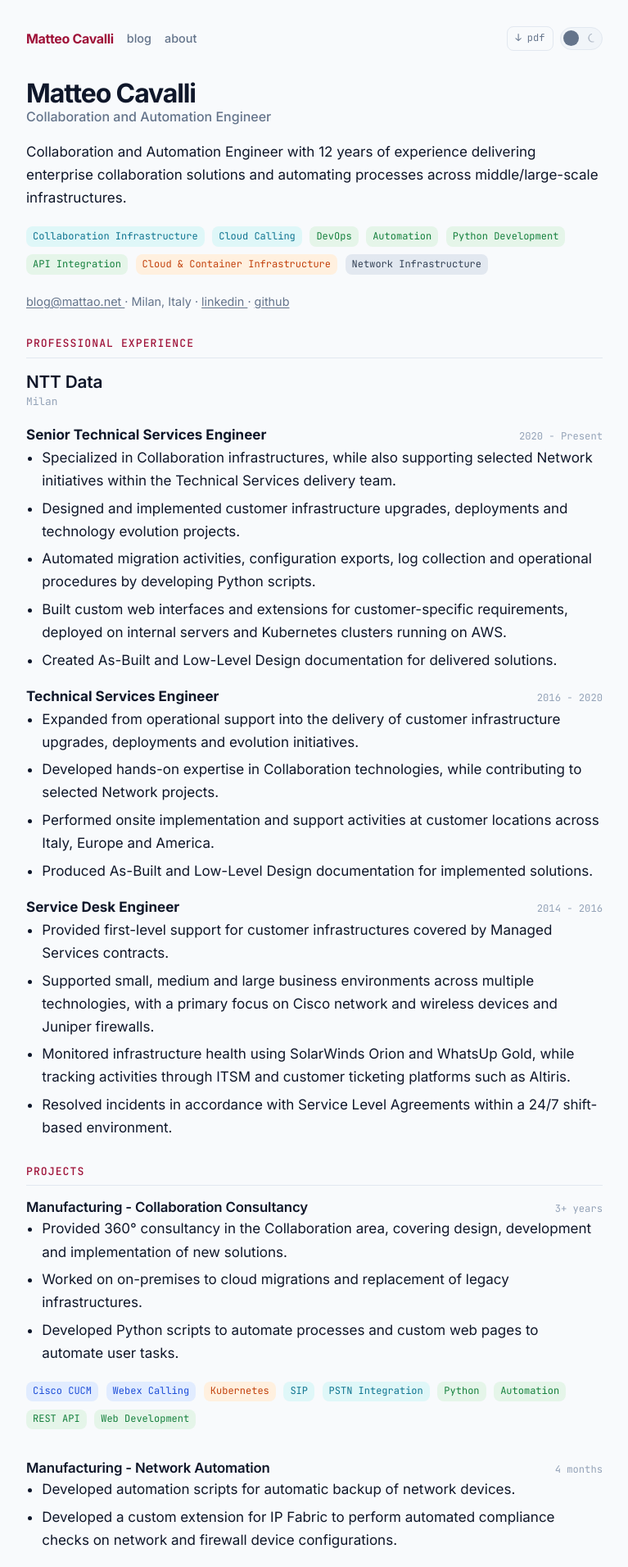
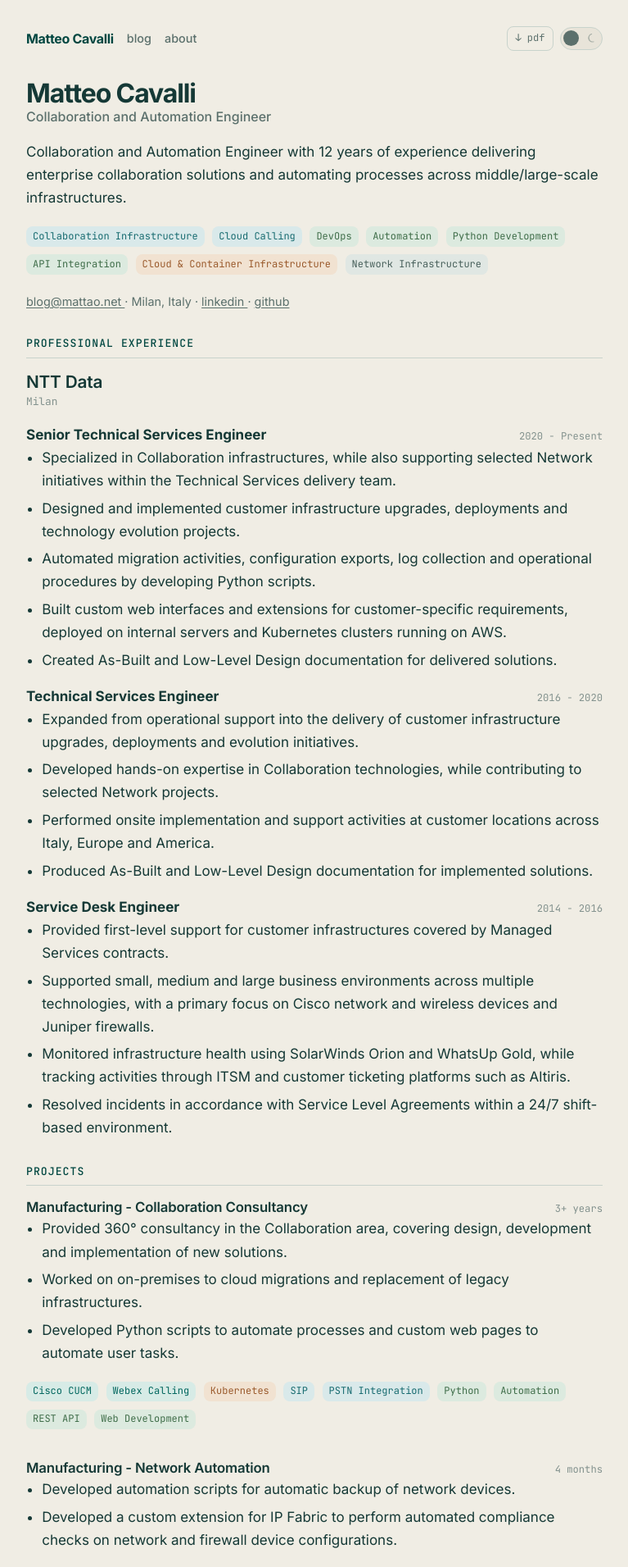
Before and after one commit to M4ttAo/curriculum-vitae, a Jekyll site: the page built from index.md, in a window 1280 px wide. Shown: the top 1911 px of the page at 82% size, without its empty margins (256-1023 px from the left). Built offline with Jekyll 4.4.1, drawn with Linux system fonts in a browser that asks for light colours.

Commit message:
modificato i colori

```diff
--- a/Gemfile
+++ b/Gemfile
@@ -1,4 +1,6 @@
 source "https://rubygems.org"
+
+ruby "3.4.10"
 
 gem "jekyll", "~> 4.3"
 gem "jekyll-sitemap"
--- a/_sass/_variables.scss
+++ b/_sass/_variables.scss
@@ -38,86 +38,86 @@
   --space-4: 4rem;
 
 
-  /* Blue */
+  /* Tag palette */
 
-  --blue-100: #e1ecff;
-  --blue-200: #c6d9ff;
-  --blue-700: #1d4ed8;
-  --blue-900: #172554;
+  --blue-100: #d7ebe6;
+  --blue-200: #b8dcd5;
+  --blue-700: #00665e;
+  --blue-900: #0d4b45;
 
 
   /* Cyan */
 
-  --cyan-100: #dff7f8;
-  --cyan-200: #b9ecee;
-  --cyan-700: #0e7490;
-  --cyan-900: #164e63;
+  --cyan-100: #d9e9ea;
+  --cyan-200: #b8d6d8;
+  --cyan-700: #176b70;
+  --cyan-900: #12464a;
 
 
   /* Purple */
 
-  --purple-100: #f0eafd;
-  --purple-200: #dfd0f7;
-  --purple-700: #6d28d9;
-  --purple-900: #4c1d95;
+  --purple-100: #e7e0e8;
+  --purple-200: #d3c5d5;
+  --purple-700: #6b4c70;
+  --purple-900: #4a3450;
 
 
   /* Green */
 
-  --green-100: #e5f5e9;
-  --green-200: #c9e9d0;
-  --green-700: #15803d;
-  --green-900: #14532d;
+  --green-100: #dceadf;
+  --green-200: #c2d9c5;
+  --green-700: #3f6d49;
+  --green-900: #285238;
 
 
   /* Orange */
 
-  --orange-100: #fff0df;
-  --orange-200: #f9d9b8;
-  --orange-700: #c2410c;
-  --orange-900: #7c2d12;
+  --orange-100: #f1e2d1;
+  --orange-200: #e5c9ad;
+  --orange-700: #9a5a2c;
+  --orange-900: #56351f;
 
 
   /* Slate */
 
-  --slate-200: #e2e8f0;
-  --slate-700: #334155;
-  --slate-800: #1e293b;
+  --slate-200: #e0e7e3;
+  --slate-700: #48605b;
+  --slate-800: #263e3a;
 
 
   /* Light */
 
-  --bg: #f8fafc;
-  --bg-soft: #f1f5f9;
-  --border: #e2e8f0;
+  --bg: #f0ede4;
+  --bg-soft: #e8e4d9;
+  --border: #c8d3cc;
 
-  --text: #0f172a;
-  --text-muted: #64748b;
-  --text-faint: #94a3b8;
-  --section-heading: #9f1239;
+  --text: #153936;
+  --text-muted: #5b706c;
+  --text-faint: #83928e;
+  --section-heading: #004741;
 
-  --accent: #2563eb;
-  --accent-hover: #1d4ed8;
+  --accent: #004741;
+  --accent-hover: #00665e;
 
-  --tag-bg: #e2e8f0;
-  --tag-text: #475569;
+  --tag-bg: #e0e7e3;
+  --tag-text: #385650;
 }
 
 
 [data-theme="dark"] {
 
-  --bg: #0b1120;
-  --bg-soft: #111827;
-  --border: #1e293b;
+  --bg: #071f1c;
+  --bg-soft: #0d2f2b;
+  --border: #28504a;
 
-  --text: #e2e8f0;
-  --text-muted: #94a3b8;
-  --text-faint: #64748b;
-  --section-heading: #fb7185;
+  --text: #e8eee9;
+  --text-muted: #a8bcb7;
+  --text-faint: #78938c;
+  --section-heading: #f0ede4;
 
-  --accent: #60a5fa;
-  --accent-hover: #bfdbfe;
+  --accent: #77c9be;
+  --accent-hover: #a7ded6;
 
-  --tag-bg: #1e293b;
-  --tag-text: #cbd5e1;
+  --tag-bg: #163d38;
+  --tag-text: #d1e3dd;
 }
```
Also changed, not shown: AGENTS.md (+9 -0 lines), .github/workflows/generate-cv.yml, README.md, 1 other file.
